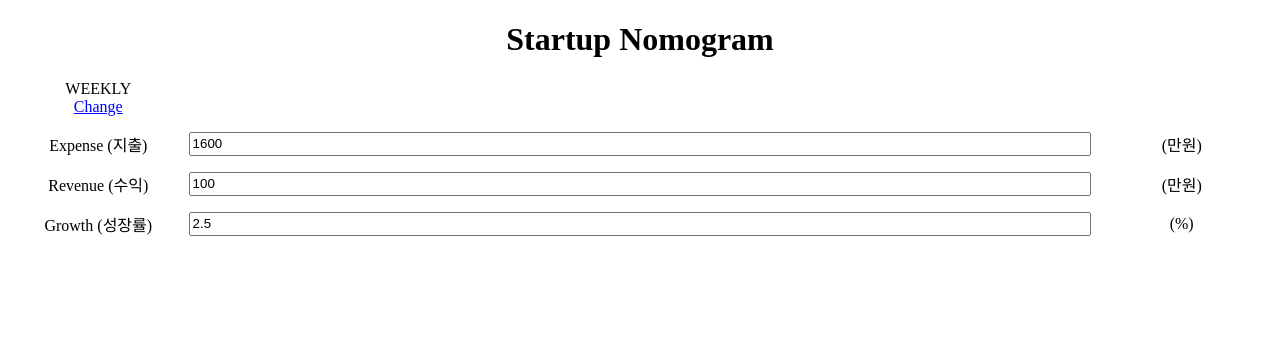
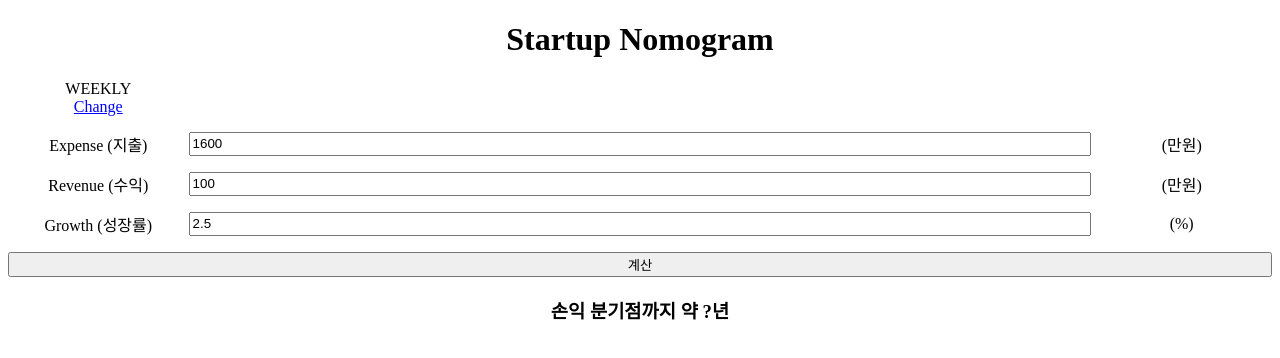
Before and after one commit to RunFridge/startup-nomogram, a React app: page / in a window 1280 px wide. Shown: the top 358 px of the page. Built offline with nearby package versions, Linux system fonts and the light colour scheme; the HTML template or start-up script is replaced by a standard one.

Commit message:
:sparkles: Add nomogram calculator

```diff
--- a/src/Components/Calculator.tsx
+++ b/src/Components/Calculator.tsx
@@ -1,5 +1,6 @@
 import React, { useState } from "react";
 import styled from "styled-components";
+import { computeBreakEven } from "../utils";
 
 const InputWrapper = styled.div`
   width: 100%;
@@ -29,6 +30,14 @@ const ButtonWrapper = styled.div`
   }
 `;
 
+const ComputeButtom = styled.button`
+  width: 100%;
+`;
+
+const Result = styled.h3`
+  text-align: center;
+`;
+
 // STYLE END ====
 
 function Calculator() {
@@ -38,12 +47,13 @@ function Calculator() {
   const [expense, setExpense] = useState<number>(1600);
   const [revenue, setRevenue] = useState<number>(100);
   const [growth, setGrowth] = useState<number>(2.5);
+  const [profitYear, setProfitYear] = useState<number>();
+
+  const DAYS_PER_YEAR = 365.2425;
+  const WEEKS_PER_MONTH = DAYS_PER_YEAR / 7 / 12;
+  const WEEKS_PER_YEAR = DAYS_PER_YEAR / 7;
 
   const handleTimeFrameChange = () => {
-    const DAYS_PER_YEAR = 365.2425;
-    const WEEKS_PER_MONTH = DAYS_PER_YEAR / 7 / 12;
-    const WEEKS_PER_YEAR = DAYS_PER_YEAR / 7;
-
     const newState: moneyState = {
       expense,
       revenue,
@@ -77,7 +87,7 @@ function Calculator() {
     setGrowth(newState.growth);
   };
 
-  const handleInput = (event: React.ChangeEvent<HTMLInputElement>) => {
+  const handleInputChange = (event: React.ChangeEvent<HTMLInputElement>) => {
     const { id, value } = event.target;
     switch (id) {
       case "expense":
@@ -88,6 +98,21 @@ function Calculator() {
         break;
       case "growth":
         setGrowth(parseFloat(value));
+        break;
+    }
+  };
+
+  const handleCalculate = () => {
+    const breakEvenPoint = computeBreakEven({ expense, revenue, growth });
+    switch (timeFrame) {
+      case "weekly":
+        setProfitYear(breakEvenPoint / WEEKS_PER_YEAR);
+        break;
+      case "monthly":
+        setProfitYear(breakEvenPoint / 12);
+        break;
+      case "yearly":
+        setProfitYear(breakEvenPoint);
         break;
     }
   };
@@ -111,7 +136,7 @@ function Calculator() {
           min="100"
           max="50000"
           value={Math.round(expense)}
-          onChange={handleInput}
+          onChange={handleInputChange}
         />
         <span>(만원)</span>
       </InputWrapper>
@@ -124,7 +149,7 @@ function Calculator() {
           min="100"
           max="50000"
           value={Math.round(revenue)}
-          onChange={handleInput}
+          onChange={handleInputChange}
         />
         <span>(만원)</span>
       </InputWrapper>
@@ -138,10 +163,12 @@ function Calculator() {
           max="100"
           step="0.1"
           value={growth.toFixed(1)}
-          onChange={handleInput}
+          onChange={handleInputChange}
         />
         <span>(%)</span>
       </InputWrapper>
+      <ComputeButtom onClick={handleCalculate}>계산</ComputeButtom>
+      <Result>손익 분기점까지 약 {profitYear?.toFixed(2) || "?"}년</Result>
     </div>
   );
 }
--- a/src/utils/index.ts
+++ b/src/utils/index.ts
@@ -1,4 +1,4 @@
-export function computeBaseLog(x: number, y: number): number {
+function computeBaseLog(x: number, y: number): number {
   /*
       Compute logarithm of y with base x
 
@@ -8,3 +8,11 @@ export function computeBaseLog(x: number, y: number): number {
     */
   return Math.log(y) / Math.log(x);
 }
+
+export function computeBreakEven(state: moneyState): number {
+  const breakEvenPoint = computeBaseLog(
+    state.growth / 100 + 1,
+    state.expense / state.revenue
+  );
+  return breakEvenPoint;
+}
```
